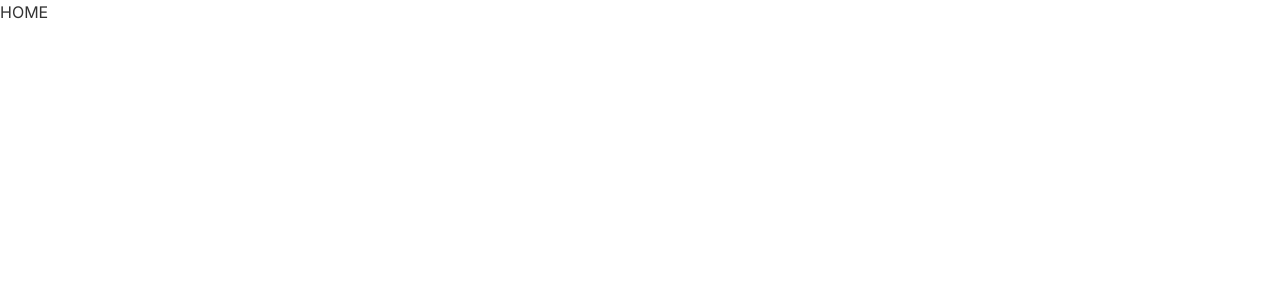
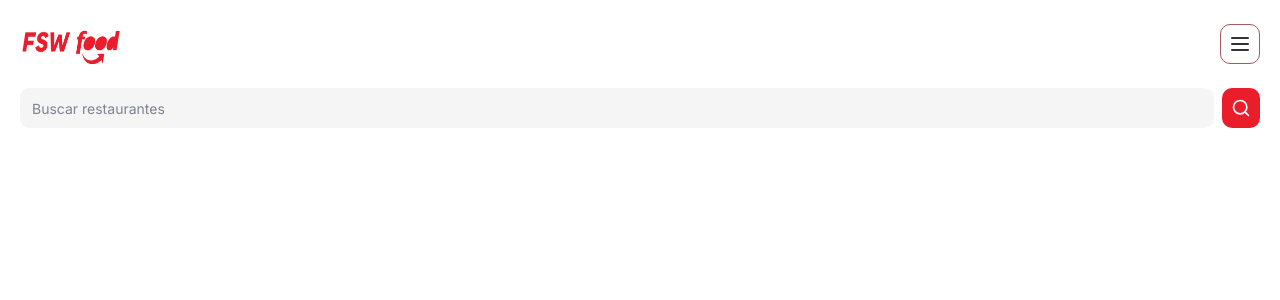
Before and after one commit to William-silva-Developer/fsw-foods, a Next.js app: page / in a window 1280 px wide. Shown: the top 300 px of the page. Built offline with nearby package versions, Linux system fonts and the light colour scheme.

Commit message:
feat: criando o header inicial e o search inicial

```diff
--- /dev/null
+++ b/app/_components/header.tsx
@@ -0,0 +1,20 @@
+import Image from "next/image";
+import { Button } from "./ui/button";
+import { MenuIcon } from "lucide-react";
+
+const Header = () => {
+  return (
+    <div className="flex justify-between px-5 pt-6">
+      <Image alt="Logo Foods" src={"/logo.png"} width={100} height={30} />
+      <Button
+        size={"icon"}
+        variant={"outline"}
+        className="bg-none bg-transparent"
+      >
+        <MenuIcon />
+      </Button>
+    </div>
+  );
+};
+
+export { Header };
--- /dev/null
+++ b/app/_components/search.tsx
@@ -0,0 +1,17 @@
+import { SearchIcon } from "lucide-react";
+import { Input } from "./ui/input";
+import { Button } from "./ui/button";
+import { HTMLAttributes } from "react";
+
+const Search = () => {
+  return (
+    <div className="flex gap-2">
+      <Input placeholder="Buscar restaurantes" className="border-none" />
+      <Button size={"icon"}>
+        <SearchIcon size={20} />
+      </Button>
+    </div>
+  );
+};
+
+export { Search };
--- /dev/null
+++ b/app/_components/ui/input.tsx
@@ -0,0 +1,25 @@
+import * as React from "react";
+
+import { cn } from "@/app/_lib/utils";
+
+export interface InputProps
+  extends React.InputHTMLAttributes<HTMLInputElement> {}
+
+const Input = React.forwardRef<HTMLInputElement, InputProps>(
+  ({ className, type, ...props }, ref) => {
+    return (
+      <input
+        type={type}
+        className={cn(
+          "flex h-10 w-full rounded-md border border-input bg-background px-3 py-2 text-sm ring-offset-background file:border-0 file:bg-transparent file:text-sm file:font-medium placeholder:text-muted-foreground focus-visible:outline-none focus-visible:ring-2 focus-visible:ring-ring focus-visible:ring-offset-2 disabled:cursor-not-allowed disabled:opacity-50",
+          className,
+        )}
+        ref={ref}
+        {...props}
+      />
+    );
+  },
+);
+Input.displayName = "Input";
+
+export { Input };
--- a/app/page.tsx
+++ b/app/page.tsx
@@ -1,8 +1,14 @@
+import { Header } from "./_components/header";
+import { Search } from "./_components/search";
+
 const Home = () => {
   return (
-    <div className="flex">
-      <p>HOME</p>
-    </div>
+    <>
+      <Header />
+      <div className="px-5 pt-6">
+        <Search />
+      </div>
+    </>
   );
 };
 
```
Also changed, not shown: public/logo.png (added), 1 other file (tests, documents, lock files or other folders).
